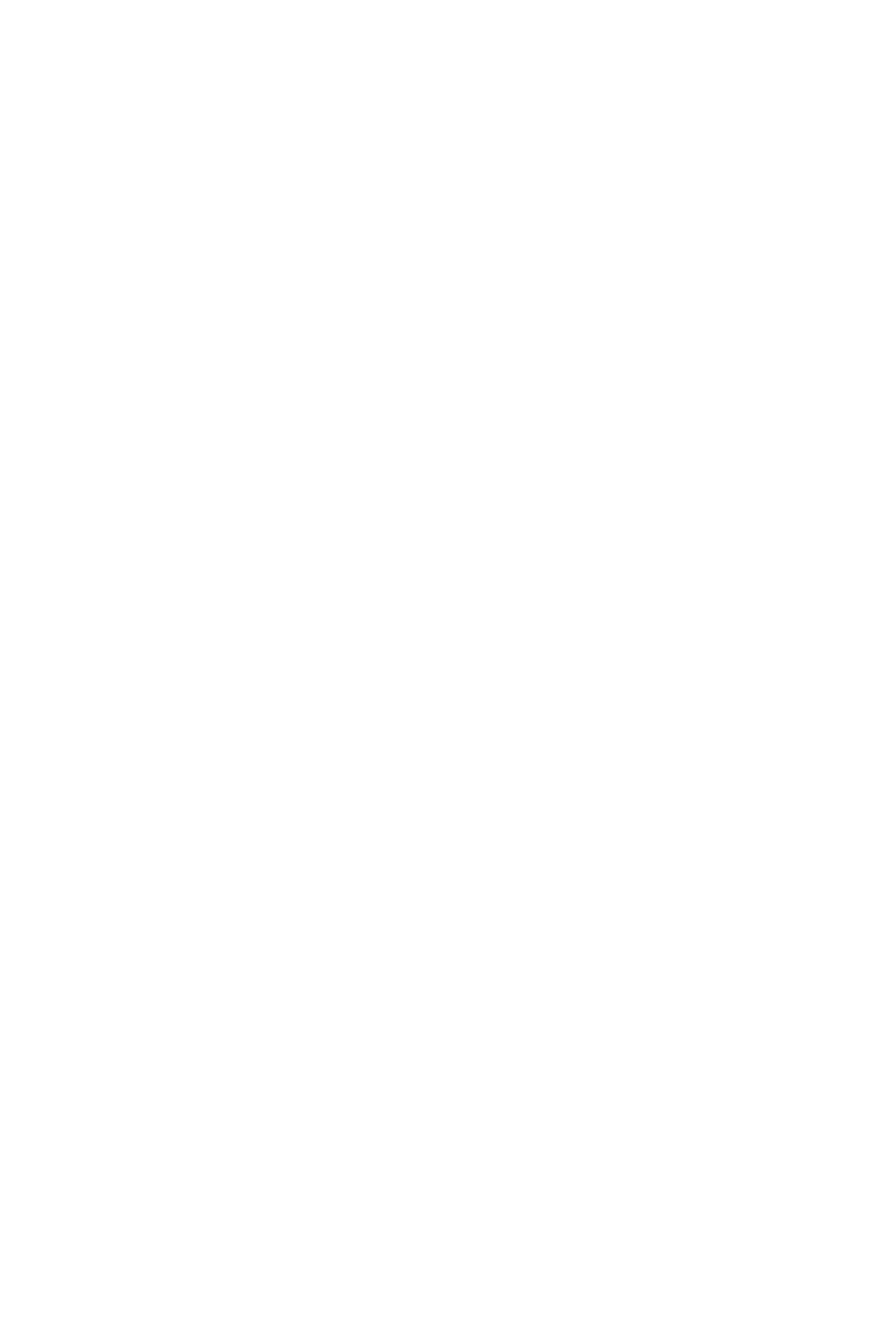
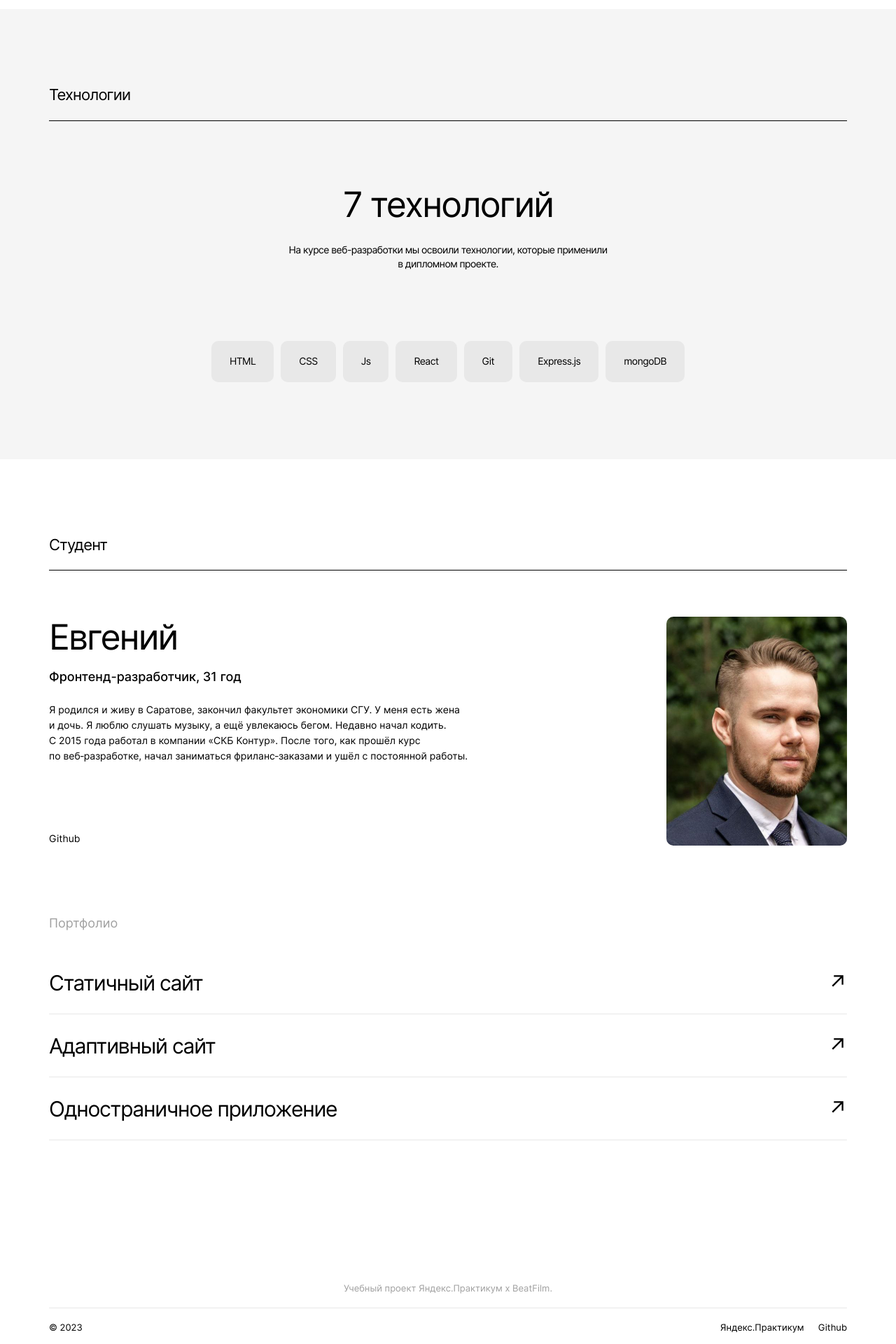
Before and after one commit to Evgeniy-Dvoeglazov/movies-explorer-frontend, a React (Create React App) app: page / in a window 1280 px wide. Shown: the part 1240-3160 px from the top of the page at 70% size. Before the commit the page ends 1326 px from the top, so only its background shows below. Built offline with nearby package versions, Linux system fonts and the light colour scheme.

Commit message:
Готов лендинг

```diff
--- a/src/components/AboutMe/AboutMe.css
+++ b/src/components/AboutMe/AboutMe.css
@@ -0,0 +1,58 @@
+.aboutMe__container {
+  max-width: 1280px;
+  margin: 0 auto;
+  padding: 110px 70px 101px;
+  box-sizing: border-box;
+}
+
+.aboutMe__title {
+  font-size: 22px;
+  font-weight: 400;
+  letter-spacing: -.88px;
+  margin: 0;
+  padding-bottom: 23px;
+  border-bottom: 1px solid #000;
+}
+
+.aboutMe__content {
+  display: flex;
+  justify-content: space-between;
+  margin: 66px 0 0;
+}
+
+.aboutMe__text {
+  max-width: 600px;
+}
+
+.aboutMe__name {
+  font-size: 50px;
+  line-height: 1.16;
+  font-weight: 400;
+  letter-spacing: -2px;
+  margin: 0;
+}
+
+.aboutMe__profession {
+  margin: 18px 0 26px;
+  font-weight: 500;
+  font-size: 18px;
+  line-height: 1.11;
+}
+
+.aboutMe__description {
+  font-size: 14px;
+  line-height: 1.57;
+}
+
+.aboutMe__github-link {
+  display: block;
+  margin-top: 99px;
+  text-decoration: none;
+  color: #000;
+  font-size: 14px;
+}
+
+.aboutMe__photo {
+  height: 327px;
+  border-radius: 10px;
+}
--- a/src/components/AboutMe/AboutMe.js
+++ b/src/components/AboutMe/AboutMe.js
@@ -0,0 +1,25 @@
+import './AboutMe.css';
+import myPhoto from '../../images/photo.jpg'
+const githubProfile = 'https://github.com/Evgeniy-Dvoeglazov';
+
+function AboutMe() {
+  return (
+    <section className="aboutMe">
+      <div className="aboutMe__container">
+        <h2 className="aboutMe__title">Студент</h2>
+        <div className="aboutMe__content">
+          <div className="aboutMe__text">
+            <h3 className="aboutMe__name">Евгений</h3>
+            <p className="aboutMe__profession">Фронтенд-разработчик, 31&nbsp;год</p>
+            <p className="aboutMe__description">Я&nbsp;родился и&nbsp;живу в&nbsp;Саратове, закончил факультет экономики СГУ. У&nbsp;меня есть жена
+              и&nbsp;дочь. Я&nbsp;люблю слушать музыку, а&nbsp;ещё увлекаюсь бегом. Недавно начал кодить. С&nbsp;2015 года работал в&nbsp;компании &laquo;СКБ Контур&raquo;. После того, как прошёл курс по&nbsp;веб&#8209;разработке, начал заниматься фриланс&#8209;заказами и&nbsp;ушёл с&nbsp;постоянной работы.</p>
+              <a className="aboutMe__github-link" href={githubProfile} target="_blank" rel="noopener noreferrer">Github</a>
+          </div>
+          <img className="aboutMe__photo" src={myPhoto} alt="Мое фото" />
+        </div>
+      </div>
+    </section >
+  );
+}
+
+export default AboutMe;
--- a/src/components/AboutProject/AboutProject.css
+++ b/src/components/AboutProject/AboutProject.css
@@ -38,3 +38,40 @@
   line-height: 1.43;
   margin: 0;
 }
+
+.aboutProject__workTime {
+  display: flex;
+  font-size: 14px;
+}
+
+.aboutProject__figure {
+  margin: 0;
+  text-align: center;
+}
+
+.aboutProject__figure_backend {
+  width: 20%;
+}
+
+.aboutProject__figure_frontend {
+  width: 80%;
+}
+
+.aboutProject__weeks {
+  padding: 9px;
+  margin: 0;
+}
+
+.aboutProject__weeks_bgGreen {
+  background-color: #2be080;
+}
+
+.aboutProject__weeks_bgGrey {
+  background-color: #f2f2f2;
+}
+
+.aboutProject__caption {
+  color: #a0a0a0;
+  margin-top: 14px;
+  line-height: 1.21;
+}
--- a/src/components/AboutProject/AboutProject.js
+++ b/src/components/AboutProject/AboutProject.js
@@ -16,12 +16,12 @@ function AboutProject() {
           </li>
         </ul>
         <div className="aboutProject__workTime">
-          <figure className="aboutProject__figure">
-            <p className="aboutProject__backend">1 неделя</p>
+          <figure className="aboutProject__figure aboutProject__figure_backend">
+            <p className="aboutProject__weeks aboutProject__weeks_bgGreen">1 неделя</p>
             <figcaption className="aboutProject__caption">Back-end</figcaption>
           </figure>
-          <figure className="aboutProject__figure">
-          <p className="aboutProject__frontend">4 недели</p>
+          <figure className="aboutProject__figure aboutProject__figure_frontend">
+          <p className="aboutProject__weeks aboutProject__weeks_bgGrey">4 недели</p>
             <figcaption className="aboutProject__caption">Front-end</figcaption>
           </figure>
         </div>
--- a/src/components/App/App.js
+++ b/src/components/App/App.js
@@ -8,6 +8,7 @@ function App() {
     <div className="app">
       <Header />
       <Main />
+      <Footer />
     </div>
   );
 }
--- a/src/components/Footer/Footer.css
+++ b/src/components/Footer/Footer.css
@@ -0,0 +1,35 @@
+.footer__container {
+  max-width: 1280px;
+  margin: 0 auto;
+  padding: 0 70px 20px;
+  box-sizing: border-box;
+}
+
+.footer__title {
+  font-weight: 400;
+  font-size: 13px;
+  margin: 0 0 20px;
+  padding: 79px 0 20px;
+  border-bottom: 1px solid #e8e8e8;
+  color: #a0a0a0;
+  text-align: center;
+}
+
+.footer__description {
+  display: flex;
+  justify-content: space-between;
+  font-size: 13px;
+}
+
+.footer__copyright {
+  margin: 0;
+}
+
+.footer__link {
+  text-decoration: none;
+  color: #000;
+}
+
+.footer__link:first-child {
+  margin-right: 20px;
+}
--- a/src/components/Footer/Footer.js
+++ b/src/components/Footer/Footer.js
@@ -0,0 +1,22 @@
+import './Footer.css';
+const yandexLink = 'https://practicum.yandex.ru/';
+const githubProfile = 'https://github.com/Evgeniy-Dvoeglazov';
+
+function Footer() {
+  return (
+    <footer className="footer">
+      <div className="footer__container">
+        <h2 className="footer__title">Учебный проект Яндекс.Практикум х&nbsp;BeatFilm.</h2>
+        <div className="footer__description">
+          <p className="footer__copyright">&copy; {new Date().getFullYear()}</p>
+          <nav className="footer__links">
+            <a className="footer__link" href={yandexLink} target="_blank" rel="noopener noreferrer">Яндекс.Практикум</a>
+            <a className="footer__link" href={githubProfile} target="_blank" rel="noopener noreferrer">Github</a>
+          </nav>
+        </div>
+      </div>
+    </footer >
+  );
+}
+
+export default Footer;
--- a/src/components/Main/Main.js
+++ b/src/components/Main/Main.js
@@ -2,6 +2,9 @@ import './Main.css';
 import Promo from '../Promo/Promo';
 import NavTab from '../NavTab/NavTab';
 import AboutProject from '../AboutProject/AboutProject';
+import Techs from '../Techs/Techs';
+import AboutMe from '../AboutMe/AboutMe';
+import Portfolio from '../Portfolio/Portfolio';
 
 function Main() {
   return (
@@ -9,6 +12,9 @@ function Main() {
       <Promo />
       <NavTab />
       <AboutProject />
+      <Techs />
+      <AboutMe />
+      <Portfolio />
     </main>
   );
 }
--- a/src/components/Portfolio/Portfolio.css
+++ b/src/components/Portfolio/Portfolio.css
@@ -0,0 +1,42 @@
+.portfolio__container {
+  max-width: 1280px;
+  margin: 0 auto;
+  padding: 0 70px 125px;
+  box-sizing: border-box;
+}
+
+.portfolio__title {
+  font-size: 18px;
+  font-weight: 400;
+  line-height: 1.11;
+  margin: 0 0 50px;
+  color: #a0a0a0;
+}
+
+.portfolio__list {
+  list-style: none;
+  margin: 0;
+  padding: 0;
+  display: flex;
+  flex-direction: column;
+  gap: 20px;
+}
+
+.portfolio__item {
+  font-size: 30px;
+  line-height: 1.67;
+  letter-spacing: -1.2px;
+  display: flex;
+  justify-content: space-between;
+  border-bottom: 1px solid #e8e8e8;
+  padding-bottom: 19px;
+}
+
+.portfolio__item-name {
+  margin: 0;
+}
+
+.portfolio__item-link {
+  text-decoration: none;
+  color: #000;
+}
--- a/src/components/Portfolio/Portfolio.js
+++ b/src/components/Portfolio/Portfolio.js
@@ -0,0 +1,30 @@
+import './Portfolio.css';
+const staticSite = 'https://github.com/Evgeniy-Dvoeglazov/how-to-learn';
+const adaptiveSite = 'https://github.com/Evgeniy-Dvoeglazov/russian-travel';
+const singlePageApp = 'https://github.com/Evgeniy-Dvoeglazov/react-mesto-api-full-gha';
+
+function Portfolio() {
+  return (
+    <section className="portfolio">
+      <div className="portfolio__container">
+        <h2 className="portfolio__title">Портфолио</h2>
+        <ul className="portfolio__list">
+          <li className="portfolio__item">
+            <p className="portfolio__item-name">Статичный сайт</p>
+            <a className="portfolio__item-link" href={staticSite} target="_blank" rel="noopener noreferrer">&#8599;</a>
+          </li>
+          <li className="portfolio__item">
+            <p className="portfolio__item-name">Адаптивный сайт</p>
+            <a className="portfolio__item-link" href={adaptiveSite} target="_blank" rel="noopener noreferrer">&#8599;</a>
+          </li>
+          <li className="portfolio__item">
+            <p className="portfolio__item-name">Одностраничное приложение</p>
+            <a className="portfolio__item-link" href={singlePageApp} target="_blank" rel="noopener noreferrer">&#8599;</a>
+          </li>
+        </ul>
+      </div>
+    </section >
+  );
+}
+
+export default Portfolio;
--- a/src/components/Techs/Techs.css
+++ b/src/components/Techs/Techs.css
@@ -0,0 +1,57 @@
+.techs {
+  background-color: #f5f5f5;
+}
+
+.techs__container {
+  max-width: 1280px;
+  margin: 0 auto;
+  padding: 110px 70px;
+  box-sizing: border-box;
+}
+
+.techs__title {
+  font-size: 22px;
+  font-weight: 400;
+  letter-spacing: -.88px;
+  margin: 0;
+  padding-bottom: 23px;
+  border-bottom: 1px solid #000;
+}
+
+.techs__text {
+  text-align: center;
+  margin: 90px 0 100px;
+}
+
+.techs__text-title {
+  margin: 0 0 26px;
+  font-weight: 400;
+  font-size: 50px;
+  line-height: 1.16;
+  letter-spacing: -2px;
+}
+
+.techs__text-description {
+  margin: 0 auto;
+  font-size: 14px;
+  max-width: 460px;
+  letter-spacing: -0.56px;
+  line-height: 1.43;
+}
+
+.techsItems {
+  display: flex;
+  list-style: none;
+  padding: 0;
+  margin: 0;
+  justify-content: center;
+  gap: 10px;
+}
+
+.techItem {
+  font-size: 14px;
+  letter-spacing: -0.56px;
+  padding: 21px 26px 22px;
+  background-color: #e8e8e8;
+  border-radius: 10px;
+}
--- a/src/components/Techs/Techs.js
+++ b/src/components/Techs/Techs.js
@@ -0,0 +1,26 @@
+import './Techs.css';
+
+function Techs() {
+  return (
+    <section className="techs">
+      <div className="techs__container">
+        <h2 className="techs__title">Технологии</h2>
+        <div className="techs__text">
+          <h3 className="techs__text-title">7&nbsp;технологий</h3>
+          <p className="techs__text-description">На&nbsp;курсе веб-разработки мы&nbsp;освоили технологии, которые применили в&nbsp;дипломном проекте.</p>
+        </div>
+        <ul className="techsItems">
+          <li className="techItem">HTML</li>
+          <li className="techItem">CSS</li>
+          <li className="techItem">Js</li>
+          <li className="techItem">React</li>
+          <li className="techItem">Git</li>
+          <li className="techItem">Express.js</li>
+          <li className="techItem">mongoDB</li>
+        </ul>
+      </div>
+    </section >
+  );
+}
+
+export default Techs;
```
